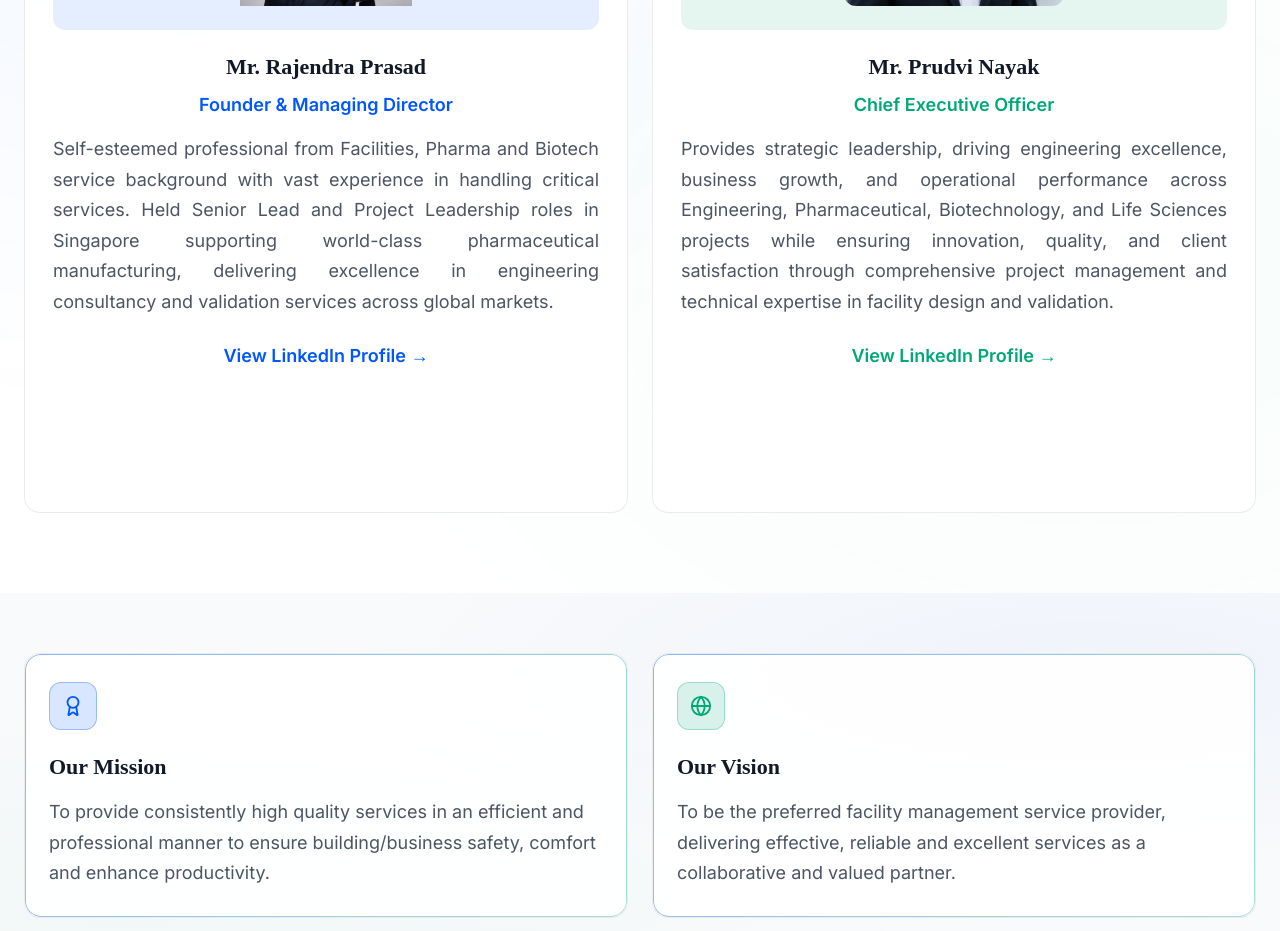
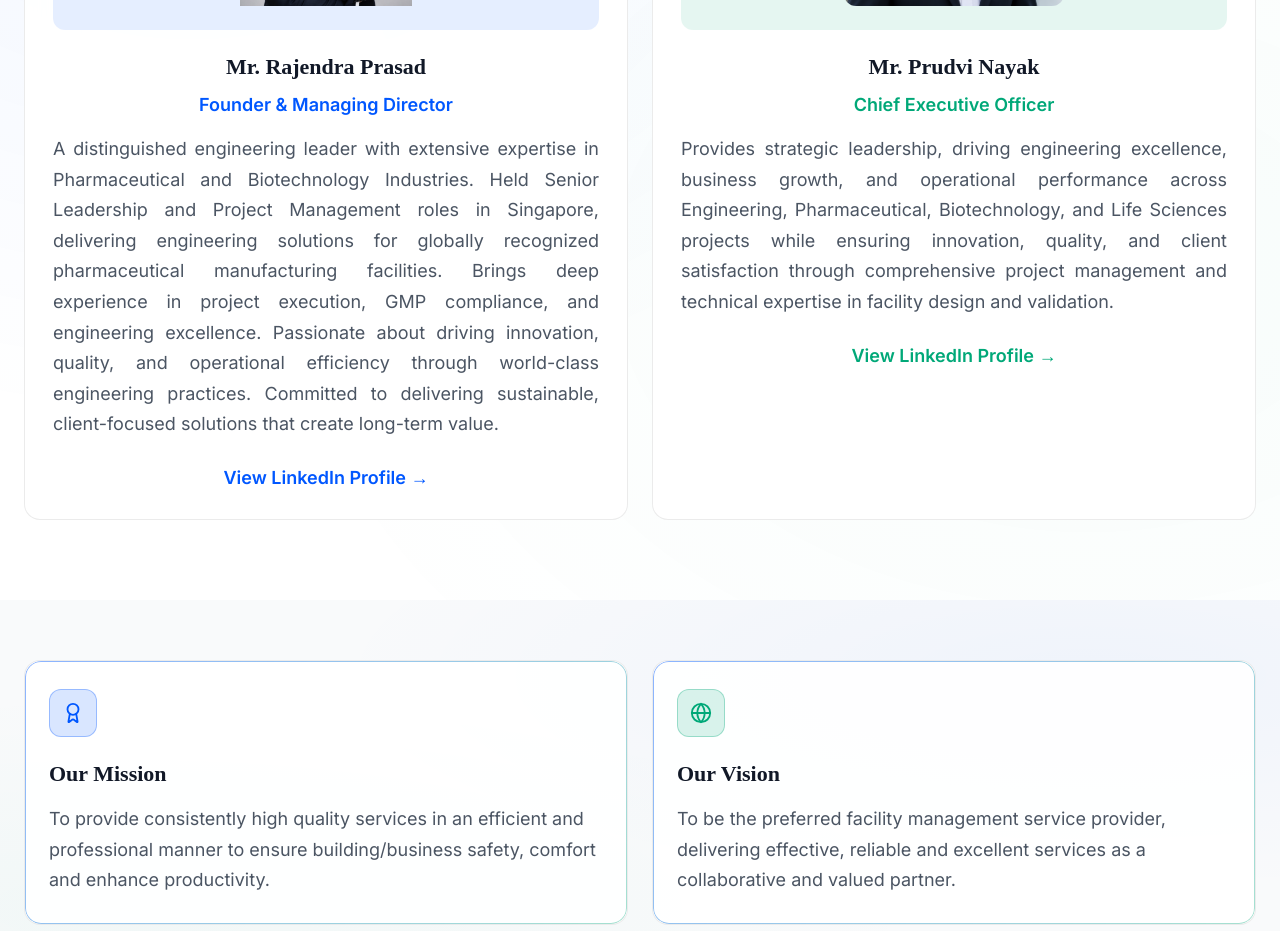
Before and after one commit to Prudvinayak-1729/SP-Consultancy, a React (Vite) app: page /about in a window 1280 px wide. Shown: the part 1960-2891 px from the top of the page. Built offline with nearby package versions, Linux system fonts and the light colour scheme; the HTML template or start-up script is replaced by a standard one; a web font is replaced by a local one.

Commit message:
about us changes

```diff
--- a/src/pages/About.tsx
+++ b/src/pages/About.tsx
@@ -125,7 +125,7 @@ export default function About() {
               <h3 style={{ fontFamily: 'Satoshi', fontWeight: 700, fontSize: 'clamp(18px, 3vw, 22px)', color: '#111827', marginBottom: '8px' }}>Mr. Rajendra Prasad</h3>
               <p style={{ fontFamily: 'Inter', fontSize: 'clamp(14px, 2.5vw, 18px)', color: '#0057FF', marginBottom: 'clamp(12px, 2vw, 16px)', fontWeight: 600 }}>Founder & Managing Director</p>
               <p className="body-text" style={{ fontSize: 'clamp(14px, 2.5vw, 18px)', lineHeight: 1.7, textAlign: 'justify' }}>
-                Self-esteemed professional from Facilities, Pharma and Biotech service background with vast experience in handling critical services. Held Senior Lead and Project Leadership roles in Singapore supporting world-class pharmaceutical manufacturing, delivering excellence in engineering consultancy and validation services across global markets.
+                A distinguished engineering leader with extensive expertise in Pharmaceutical and Biotechnology Industries. Held Senior Leadership and Project Management roles in Singapore, delivering engineering solutions for globally recognized pharmaceutical manufacturing facilities. Brings deep experience in project execution, GMP compliance, and engineering excellence. Passionate about driving innovation, quality, and operational efficiency through world-class engineering practices. Committed to delivering sustainable, client-focused solutions that create long-term value.
               </p>
               <a href="https://www.linkedin.com/in/rajendra-prasad-gugulothu-b36499b7/" target="_blank" rel="noopener noreferrer" style={{ display: 'inline-block', marginTop: '24px', color: '#0057FF', fontWeight: 600, fontSize: 'clamp(14px, 2.5vw, 18px)' }}>
                 View LinkedIn Profile →
```
